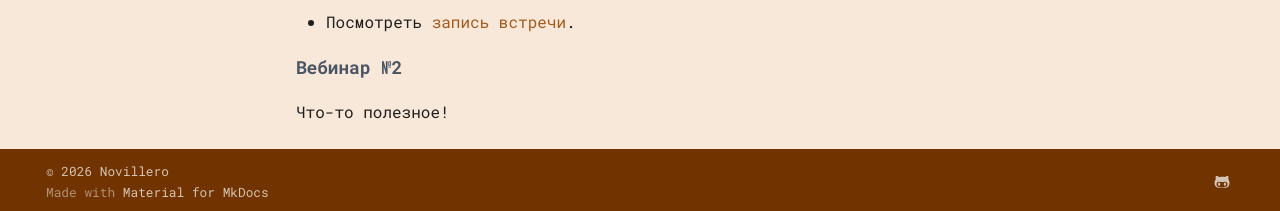
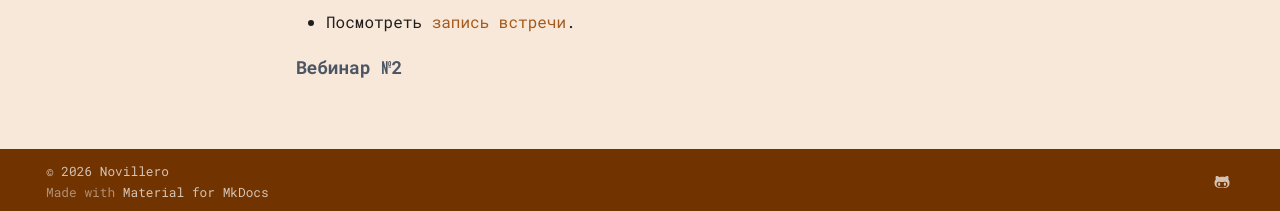
Before and after one commit to novillero/dac-adv-2, an MkDocs documentation site: the page built from docs/meetings.md, in a window 1280 px wide and 953 px high. Shown: the part 739-950 px from the top of the window. Built offline with MkDocs 1.6.1 and Material for MkDocs 9.7.7, drawn with Linux system fonts in a browser that asks for light colours; some web fonts are replaced.

Commit message:
Revert "что-то полезное"
This reverts commit afb9451699995aa93f4a0eccd7efa563ece87087.

```diff
--- a/docs/meetings.md
+++ b/docs/meetings.md
@@ -21,5 +21,3 @@
 * Посмотреть [запись встречи](https://disk.yandex.ru/i/6adtlhvipQsaWw){target=_blank}.
 
 #### Вебинар №2
-
-Что-то полезное!
```
